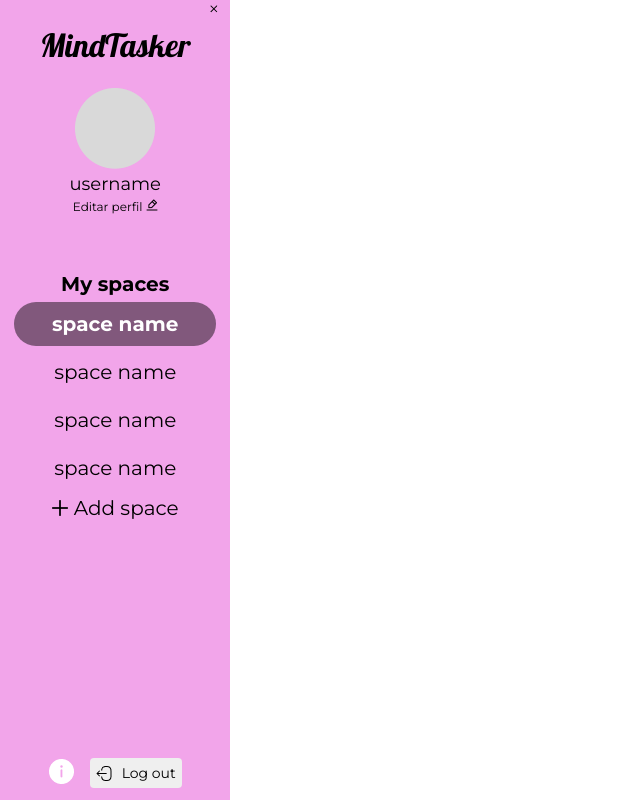
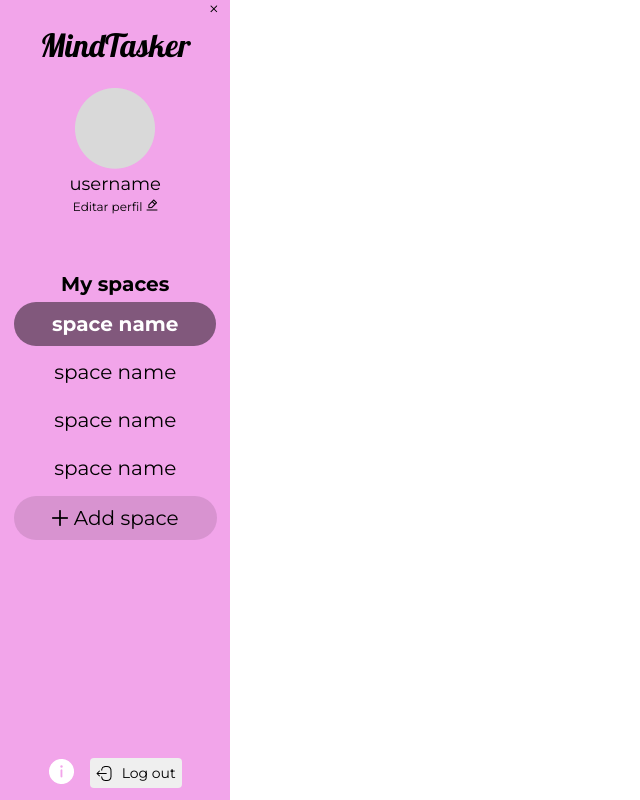
Before and after one commit to karolineterra/MindTasker, a React (Create React App) app in the folder my-app/: page / in a window 1280 px wide. In both pictures the pointer is over the button "Add space". Shown: the whole page, without its empty margins (0-640 px from the left). Built offline with nearby package versions, Linux system fonts and the light colour scheme.

Commit message:
adicionei hover ao botao de adicionar espaços

```diff
--- a/my-app/src/styles/Sidebar.css
+++ b/my-app/src/styles/Sidebar.css
@@ -103,6 +103,13 @@
     align-items: center;
     gap: 0.375rem;
     cursor: pointer;
+    padding: 10px 38px;
+}
+
+.addSpaceButton:hover {
+    background-color: #0000001c;
+    border-radius: 50px;
+    padding: 10px 38px;
 }
 /*          LOGOUT BUTTON            */
 
```
